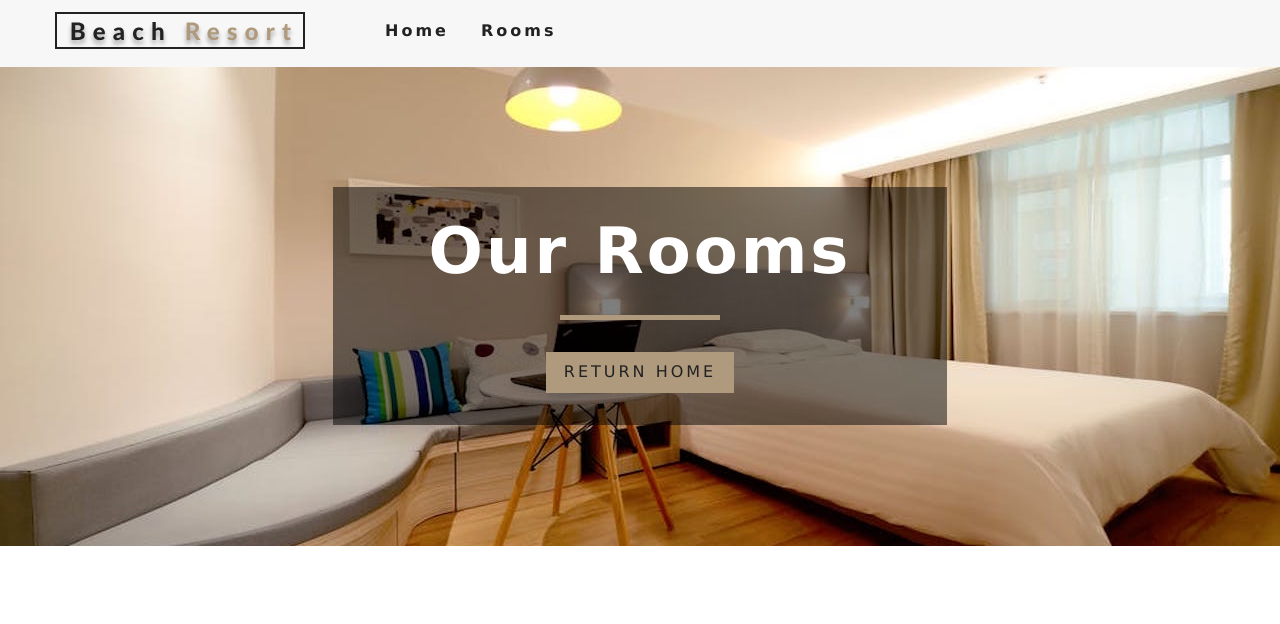
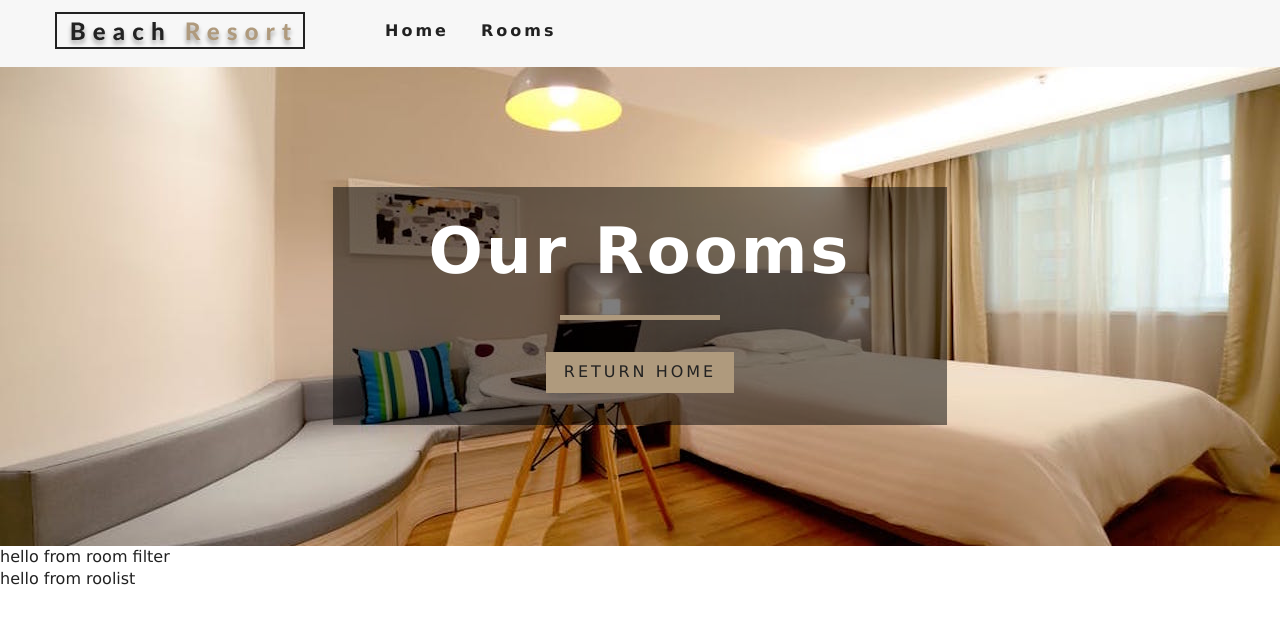
Before and after one commit to santoshkumar964887/reactjs-beach-resorts, a React (Create React App) app: page /rooms in a window 1280 px wide. Shown: the top 624 px of the page. Built offline with nearby package versions, Linux system fonts and the light colour scheme.

Commit message:
working  Rooms component

```diff
--- /dev/null
+++ b/src/components/RoomList.jsx
@@ -0,0 +1,5 @@
+import React from "react";
+
+export default function RoomList() {
+  return <div>hello from roolist</div>;
+}
--- /dev/null
+++ b/src/components/RoomsContainer.jsx
@@ -0,0 +1,11 @@
+import React from "react";
+import RoomsFilter from "./RoomsFilter";
+import RoomsList from "./RoomList";
+export default function RoomsContainer() {
+  return (
+    <div>
+      <RoomsFilter />
+      <RoomsList />
+    </div>
+  );
+}
--- /dev/null
+++ b/src/components/RoomsFilter.jsx
@@ -0,0 +1,5 @@
+import React from "react";
+
+export default function RoomsFilter() {
+  return <div>hello from room filter</div>;
+}
--- a/src/pages/Rooms.jsx
+++ b/src/pages/Rooms.jsx
@@ -2,8 +2,10 @@ import React from "react";
 import Banner from "../components/Banner";
 import { Link } from "react-router-dom";
 import HeaderBackground from "../components/HeaderBackground";
+import RoomsContainer from "../components/RoomsContainer";
 const Rooms = () => {
   return (
+    <>
       <HeaderBackground header="roomsHero">
         <Banner title="Our Rooms">
           <Link to="/" className="btn-primary">
@@ -11,6 +13,8 @@ const Rooms = () => {
           </Link>
         </Banner>
       </HeaderBackground>
+      <RoomsContainer />
+    </>
   );
 };
 export default Rooms;
```
Also changed, not shown: 1 other file (tests, documents, lock files or other folders). Lines whose indentation alone changed are shown as unchanged.
